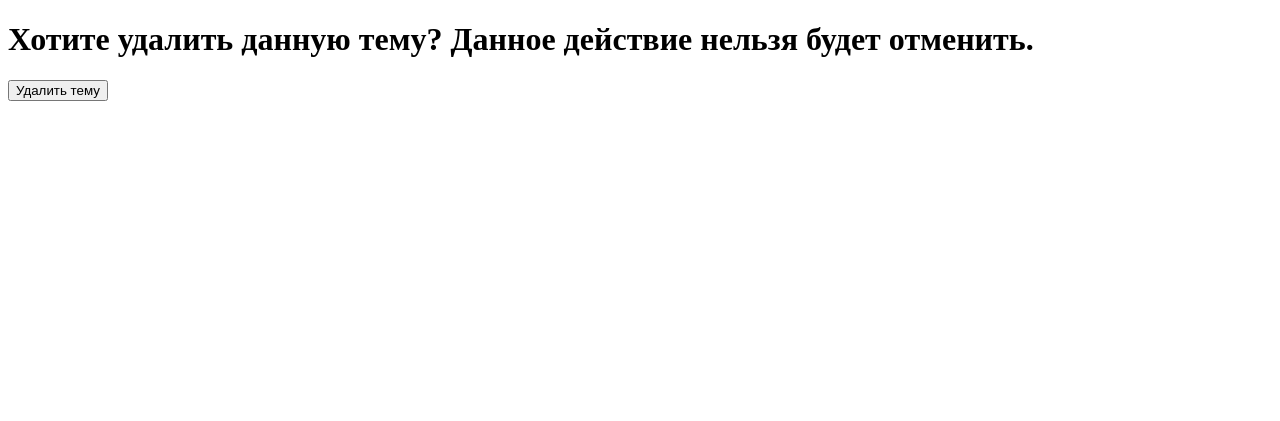
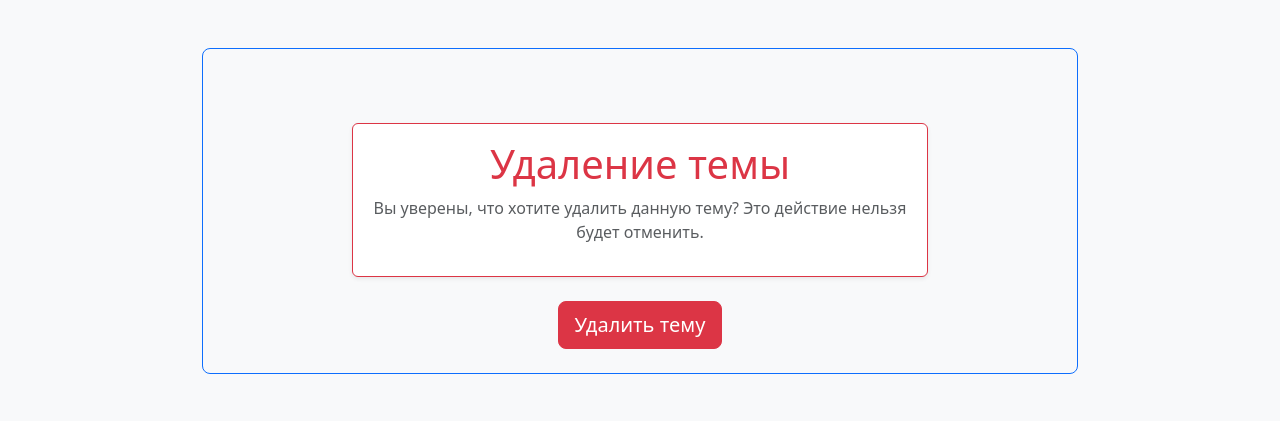
Before and after one commit to LMS-Django/LMS, a Django app: template main/templates/main/delete_topic.html in a window 1280 px wide. Shown: the top 421 px of the page. Run offline with Django 5.2, Linux system fonts and the light colour scheme; the template is opened without the code that fills it, so the values that code supplies are empty.

Commit message:
Update delete_topic.html

```diff
--- a/main/templates/main/delete_topic.html
+++ b/main/templates/main/delete_topic.html
@@ -1,15 +1,17 @@
-<!DOCTYPE html>
-<html lang="en">
-<head>
-    <meta charset="UTF-8">
-    <meta name="viewport" content="width=device-width, initial-scale=1.0">
-    <title>Document</title>
-</head>
-<body>
-    <h1>Хотите удалить данную тему? Данное действие нельзя будет отменить.</h1>
-    <form method="post">
+{% extends 'users/base.html' %}
+
+{% block content %}
+<div class="container" style="max-width: 600px; margin-top: 50px;">
+    <div class="card shadow-sm border-danger">
+        <div class="card-body text-center">
+            <h1 class="text-danger">Удаление темы</h1>
+            <p class="text-muted">Вы уверены, что хотите удалить данную тему? Это действие нельзя будет отменить.</p>
+        </div>
+    </div>
+
+    <form method="post" class="mt-4 text-center">
         {% csrf_token %}
-        <button type="submit">Удалить тему</button>
+        <button type="submit" class="btn btn-danger btn-lg">Удалить тему</button>
     </form>
-</body>
-</html>
+</div>
+{% endblock %}
```
